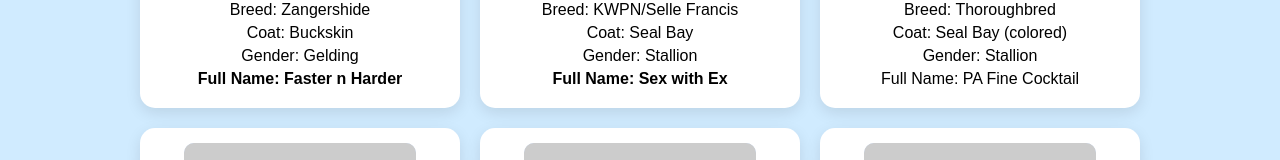
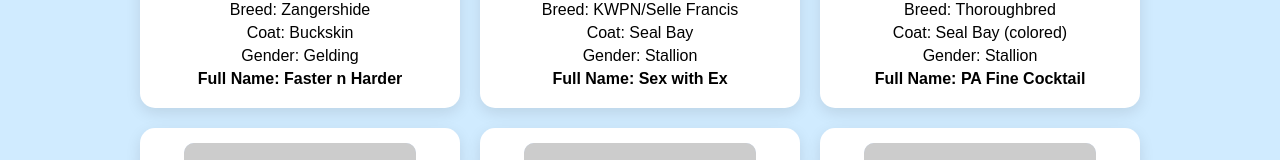
Before and after one commit to Asiula33/Rybaa-stables, a plain HTML site: page index.html in a window 1280 px wide. Shown: the part 511-671 px from the top of the page. Drawn offline with Linux system fonts and the light colour scheme; placeholder pictures from the web are drawn by us.

Commit message:
Update index.html

```diff
--- a/index.html
+++ b/index.html
@@ -98,7 +98,7 @@
         <p>Breed: Thoroughbred</p>
         <p>Coat: Seal Bay (colored)</p>
         <p>Gender: Stallion</p>
-        <p><b></b>Full Name: PA Fine Cocktail</b></p>
+        <p><b>Full Name: PA Fine Cocktail</b></p>
     </div>
     <div class="horse-card">
         <img src="https://via.placeholder.com/300x150?text=Horse+4" alt="Horse 4">
```
